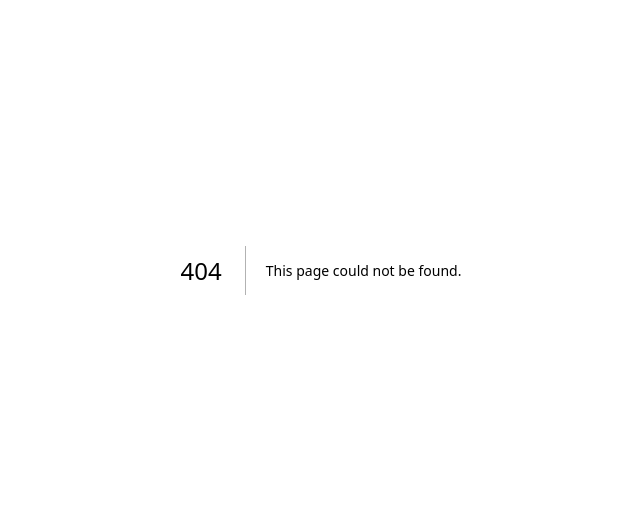
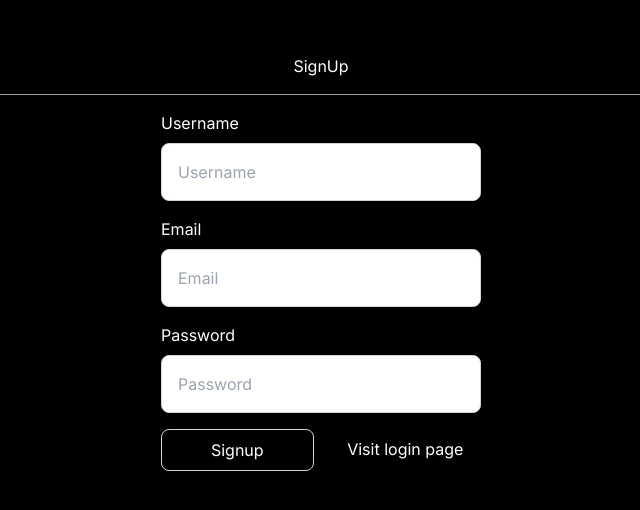
Before and after one commit to JosephMasu/nextjs_project, a Next.js app: page /signup in a window 1280 px wide. Before the commit this address had no page. Shown: the part 130-640 px from the top of the page, without its empty margins (319-959 px from the left). Built offline with nearby package versions, Linux system fonts and the light colour scheme.

Commit message:
feat: login and sighnup

```diff
--- a/src/app/globals.css
+++ b/src/app/globals.css
@@ -2,7 +2,7 @@
 @tailwind components;
 @tailwind utilities;
 
-:root {
+/* :root {
   --foreground-rgb: 0, 0, 0;
   --background-start-rgb: 214, 219, 220;
   --background-end-rgb: 255, 255, 255;
@@ -30,4 +30,8 @@ body {
   .text-balance {
     text-wrap: balance;
   }
+} */
+
+body{
+  background-color: black;
 }
--- /dev/null
+++ b/src/app/login/page.tsx
@@ -0,0 +1,66 @@
+'use client';
+import Link from "next/link";
+import React from "react";
+import { useState } from "react";
+import { useRouter } from "next/navigation";
+import axios from "axios";
+
+export default function Login() {
+  const [user, setUser] = useState({
+    email: "",
+    password: "",
+  });
+
+  const OnLogin = async () => {
+    // Signup logic goes here
+  };
+
+  return (
+    <div className="flex flex-col items-center justify-center min-h-screen py-2 text-white">
+      <h1>Login</h1>
+      <hr className="w-full my-4 border-gray-400" />
+
+      <div className="w-full max-w-xs">
+
+        <label htmlFor="email" className="block text-left mb-2">
+          Email
+        </label>
+        <input
+          className="w-full p-4 border border-gray-300 rounded-lg mb-4 focus:outline-none focus:border-gray-600 text-black"
+          id="email"
+          type="text"
+          value={user.email}
+          onChange={(e) => setUser({ ...user, email: e.target.value })}
+          placeholder="Email"
+        />
+
+
+        <label htmlFor="password" className="block text-left mb-2">
+          Password
+        </label>
+        <input
+          className="w-full p-4 border border-gray-300 rounded-lg mb-4 focus:outline-none focus:border-gray-600 text-black"
+          id="password"
+          type="password"
+          value={user.password}
+          onChange={(e) => setUser({ ...user, password: e.target.value })}
+          placeholder="Password"
+        />
+
+        <div className="flex justify-between">
+          <button
+            onClick={OnLogin}
+            className="w-full p-2 border border-gray-300 rounded-lg mb-4 focus:outline-none focus:border-t-gray-500 hover:bg-gray-500 hover:text-gray-950 mr-2">
+            Login
+          </button>
+          <Link
+            className="w-full p-2 text-center relative hover:text-white ml-2 group"
+            href='/login'>
+            Visit singup page
+            <span className="absolute left-0 right-0 bottom-5 h-[1px] bg-white transform scale-x-0 group-hover:scale-x-100 transition-transform duration-300 ease-in-out"></span>
+          </Link>
+        </div>
+      </div>
+    </div>
+  );
+}
--- /dev/null
+++ b/src/app/signup/page.tsx
@@ -0,0 +1,78 @@
+'use client';
+import Link from "next/link";
+import React from "react";
+import { useState } from "react";
+import { useRouter } from "next/navigation";
+import axios from "axios";
+
+export default function SignUp() {
+  const [user, setUser] = useState({
+    email: "",
+    username: "",
+    password: "",
+  });
+
+  const OnSignup = async () => {
+    // Signup logic goes here
+  };
+
+  return (
+    <div className="flex flex-col items-center justify-center min-h-screen py-2 text-white">
+      <h1>SignUp</h1>
+      <hr className="w-full my-4 border-gray-400" />
+
+      <div className="w-full max-w-xs">
+        <label htmlFor="username" className="block text-left mb-2">
+          Username
+        </label>
+        <input
+          className="w-full p-4 border border-gray-300 rounded-lg mb-4 focus:outline-none focus:border-gray-600 text-black"
+          id="username"
+          type="text"
+          value={user.username}
+          onChange={(e) => setUser({ ...user, username: e.target.value })}
+          placeholder="Username"
+        />
+
+        <label htmlFor="email" className="block text-left mb-2">
+          Email
+        </label>
+        <input
+          className="w-full p-4 border border-gray-300 rounded-lg mb-4 focus:outline-none focus:border-gray-600 text-black"
+          id="email"
+          type="text"
+          value={user.email}
+          onChange={(e) => setUser({ ...user, email: e.target.value })}
+          placeholder="Email"
+        />
+
+
+        <label htmlFor="password" className="block text-left mb-2">
+          Password
+        </label>
+        <input
+          className="w-full p-4 border border-gray-300 rounded-lg mb-4 focus:outline-none focus:border-gray-600 text-black"
+          id="password"
+          type="password"
+          value={user.password}
+          onChange={(e) => setUser({ ...user, password: e.target.value })}
+          placeholder="Password"
+        />
+
+        <div className="flex justify-between">
+          <button
+            onClick={OnSignup}
+            className="w-full p-2 border border-gray-300 rounded-lg mb-4 focus:outline-none focus:border-t-gray-500 hover:bg-gray-500 hover:text-gray-950 mr-2">
+            Signup
+          </button>
+          <Link
+            className="w-full p-2 text-center relative hover:text-white ml-2 group"
+            href='/login'>
+            Visit login page
+            <span className="absolute left-0 right-0 bottom-5 h-[1px] bg-white transform scale-x-0 group-hover:scale-x-100 transition-transform duration-300 ease-in-out"></span>
+          </Link>
+        </div>
+      </div>
+    </div>
+  );
+}
```
Also changed, not shown: src/dbConfig/dbconfig.ts (added, +25 -0 lines), src/app/api/users/login/route.ts (added), src/app/api/users/signup/route.ts (added), 2 other files (tests, documents, lock files or other folders).
